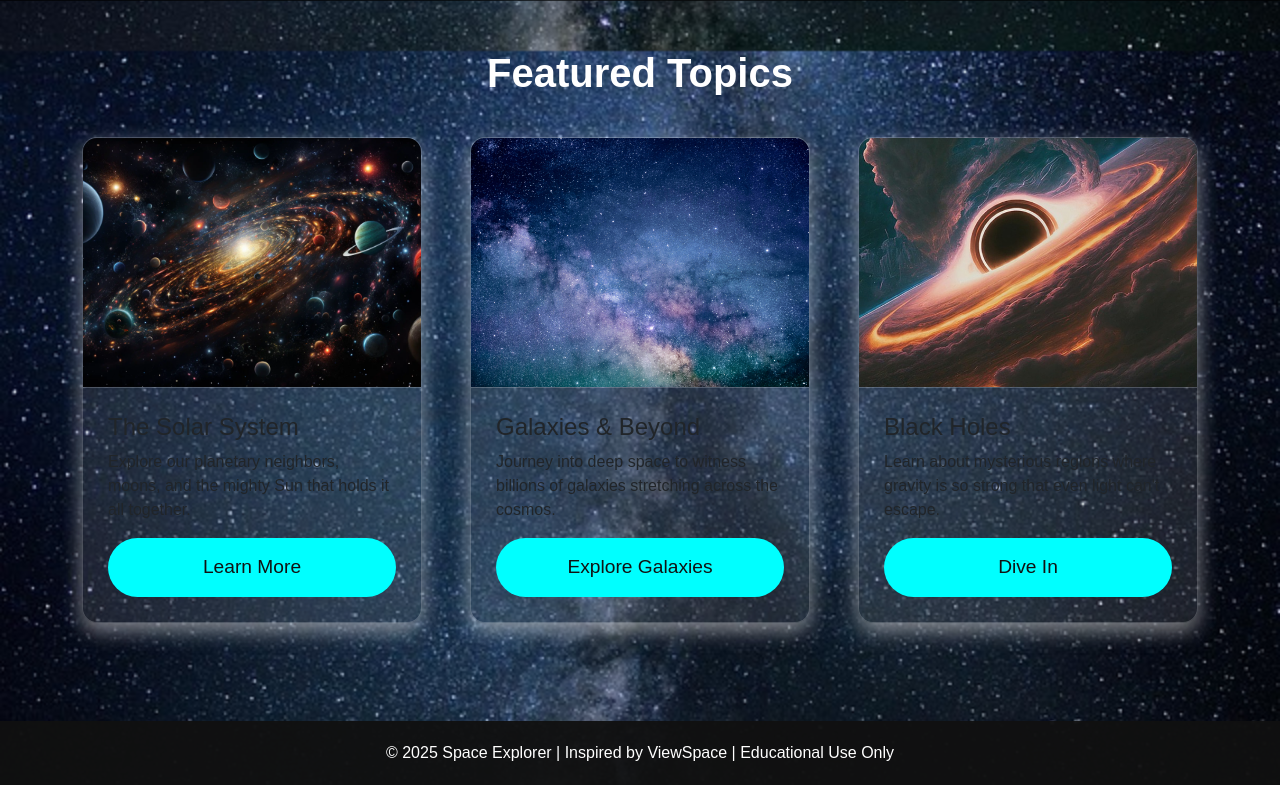
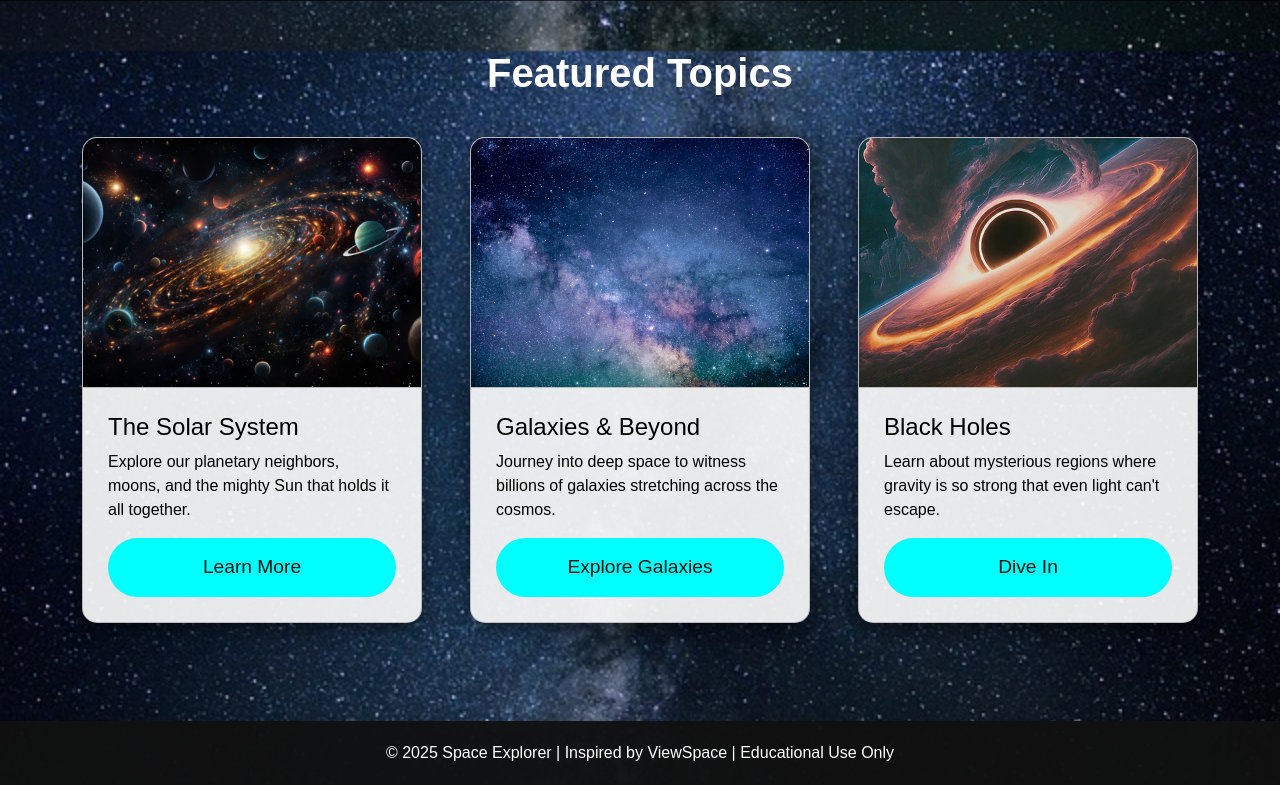
Before and after one commit to jk142007/Space_Explorer, a Flask app: page / in a window 1280 px wide. Shown: the part 799-1584 px from the top of the page. Run offline with Flask 3, Linux system fonts and the light colour scheme.

Commit message:
Update home.html

```diff
--- a/templates/home.html
+++ b/templates/home.html
@@ -11,7 +11,7 @@
       font-family: 'Poppins', sans-serif;
       background: url("{{ url_for('static', filename='backspace.jpg') }}") no-repeat center center fixed;
       background-size: cover;
-      color: #ffffff;
+      color: #000000;  /* darker text */
     }
     .navbar { background-color: rgba(16, 16, 16, 0.9); }
     .navbar-brand, .nav-link { color: #ffffff !important; font-weight: 500; }
@@ -20,6 +20,7 @@
       height: 100vh; display: flex; flex-direction: column;
       justify-content: center; align-items: center; text-align: center;
       background: rgba(0, 0, 0, 0.6); backdrop-filter: blur(4px);
+      color: white;
     }
     .hero h1 { font-size: 4rem; font-weight: bold; margin-bottom: 20px; }
     .hero p { font-size: 1.5rem; margin-bottom: 30px; }
@@ -28,20 +29,21 @@
       font-size: 1.2rem; color: #111; border-radius: 50px;
     }
     .btn-primary:hover { background-color: #00cccc; }
-    .section-title { font-size: 2.5rem; margin-bottom: 40px; font-weight: 600; }
+    .section-title { font-size: 2.5rem; margin-bottom: 40px; font-weight: 600; color: white; }
     .card {
-      background: rgba(255, 255, 255, 0.1);
-      border: 1px solid rgba(255, 255, 255, 0.2);
+      background: rgba(255, 255, 255, 0.9);
+      border: 1px solid rgba(0, 0, 0, 0.2);
       border-radius: 15px;
       overflow: hidden;
-      box-shadow: 0 8px 20px rgba(252, 250, 250, 0.5);
+      box-shadow: 0 8px 20px rgba(0, 0, 0, 0.5);
       transition: transform 0.3s ease;
+      color: black;
     }
-    .card:hover { transform: translateY(-10px); background: rgba(0, 255, 255, 0.1); }
+    .card:hover { transform: translateY(-10px); background: rgba(240, 240, 240, 0.95); }
     .card img {
       height: 250px;
       object-fit: cover;
-      border-bottom: 1px solid rgba(255, 255, 255, 0.2);
+      border-bottom: 1px solid rgba(0, 0, 0, 0.2);
     }
     .card-body { padding: 25px; }
     footer {
```
